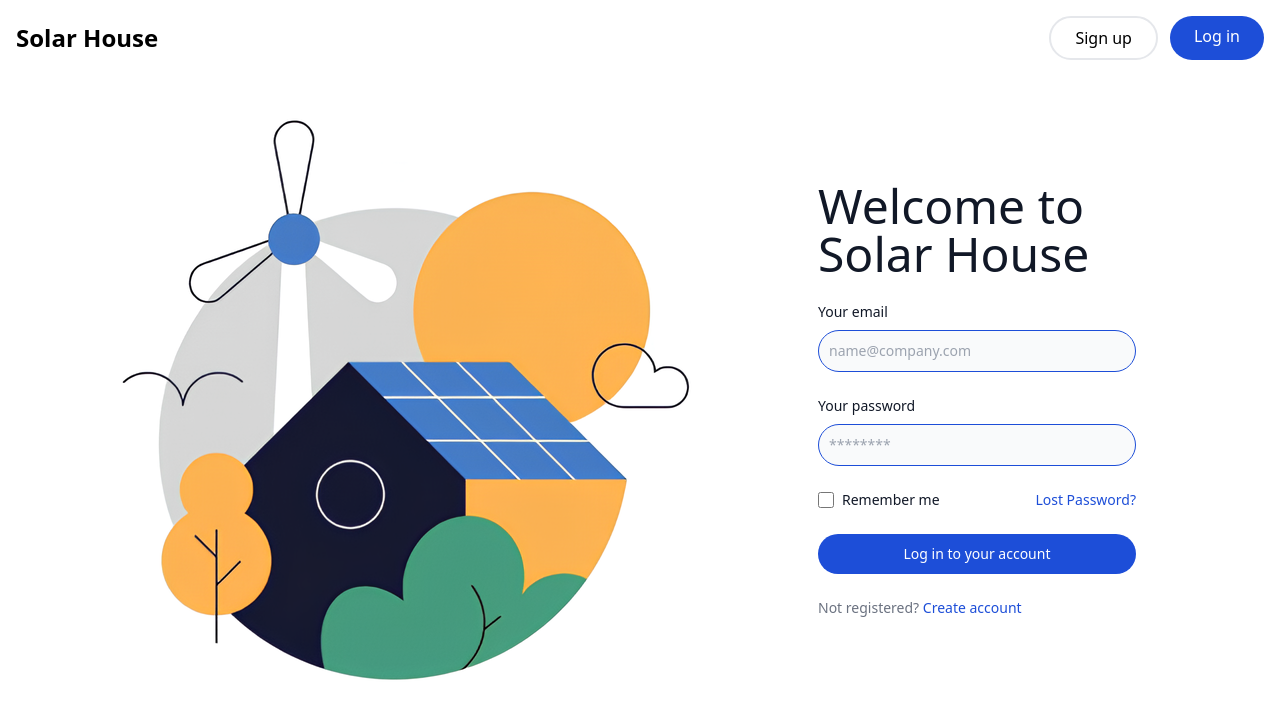
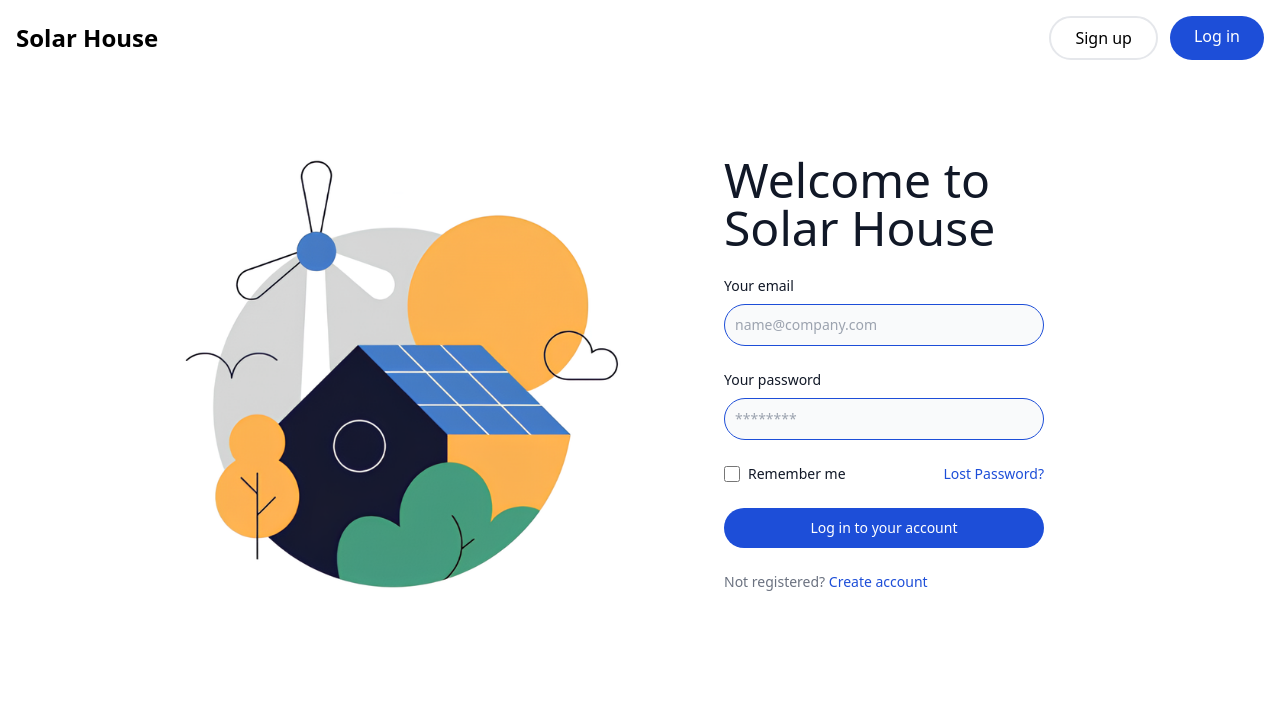
Before and after one commit to simonegarofalo/solar-house, an Astro site: page / in a window 1280 px wide. Built offline with nearby package versions, Linux system fonts and the light colour scheme; Astro itself is replaced by a stand-in of ours.

Commit message:
Fixed hero layout

```diff
--- a/src/components/Form.astro
+++ b/src/components/Form.astro
@@ -1,5 +1,5 @@
 <div
-  class="w-full max-w-sm p-4 mr-28 rounded-lg md:p-8 dark:bg-gray-800 dark:border-gray-700"
+  class="w-full max-w-sm mr-28 rounded-lg md:p-8 dark:bg-gray-800 dark:border-gray-700"
 >
   <form class="space-y-6" action="#">
     <h5 class="text-5xl font-medium text-gray-900 dark:text-white">
--- a/src/components/Hero.astro
+++ b/src/components/Hero.astro
@@ -2,8 +2,7 @@
 import Form from "../components/Form.astro";
 ---
 
-<section class="relative text-white flex items-center justify-center">
-  <!-- Immagine di sfondo -->
-  <img src="/img/solar-house.png" alt="Solar House Logo" />
+<section class="relative text-white flex items-center justify-center mt-12">
+  <img src="/img/solar-house.png" alt="Solar House Logo" style="width: 600px" />
   <Form />
 </section>
```
Also changed, not shown: 1 other file.
